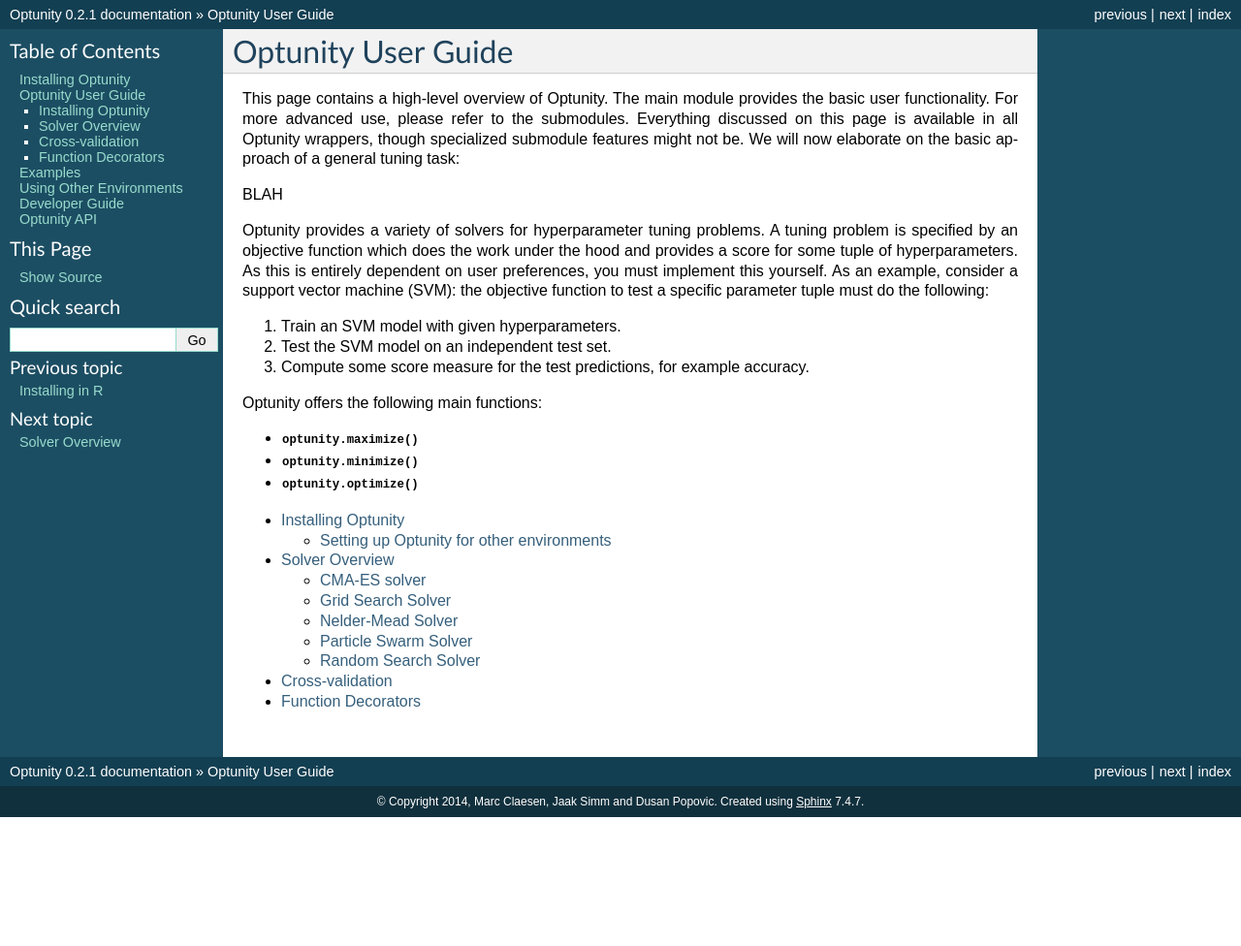
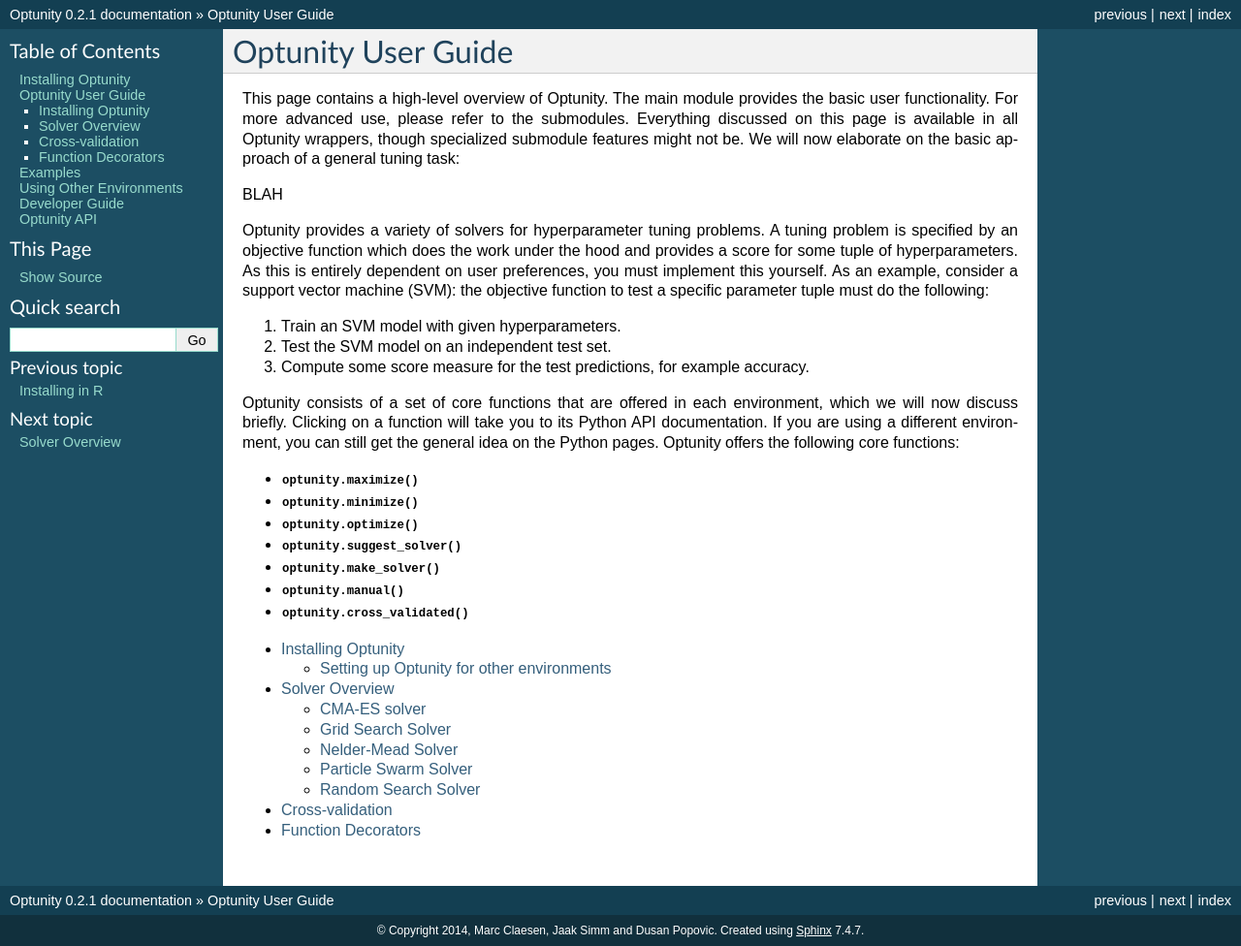
Before and after one commit to claesenm/optunity, a Sphinx documentation site: the page built from docs/user/index.rst, in a window 1280 px wide. Shown: the whole page at 97% size. Built offline with Sphinx 7.4.7, drawn with Linux system fonts in a browser that asks for light colours; before the commit the page ends 900 px from its top, so only the background shows below that.

Commit message:
documentating

```diff
--- a/docs/user/index.rst
+++ b/docs/user/index.rst
@@ -21,11 +21,20 @@
 2. Test the SVM model on an independent test set.
 3. Compute some score measure for the test predictions, for example accuracy.
 
-Optunity offers the following main functions:
+Optunity consists of a set of core functions that are offered in each environment,
+which we will now discuss briefly. Clicking on a function will take you to its Python
+API documentation. If you are using a different environment, you can still get the
+general idea on the Python pages. Optunity offers the following core functions:
 
 - :func:`optunity.maximize`
 - :func:`optunity.minimize`
 - :func:`optunity.optimize`
+- :func:`optunity.suggest_solver`
+- :func:`optunity.make_solver`
+- :func:`optunity.manual`
+- :func:`optunity.cross_validated`
+
+
 
 .. toctree::
     :maxdepth: 2
```
